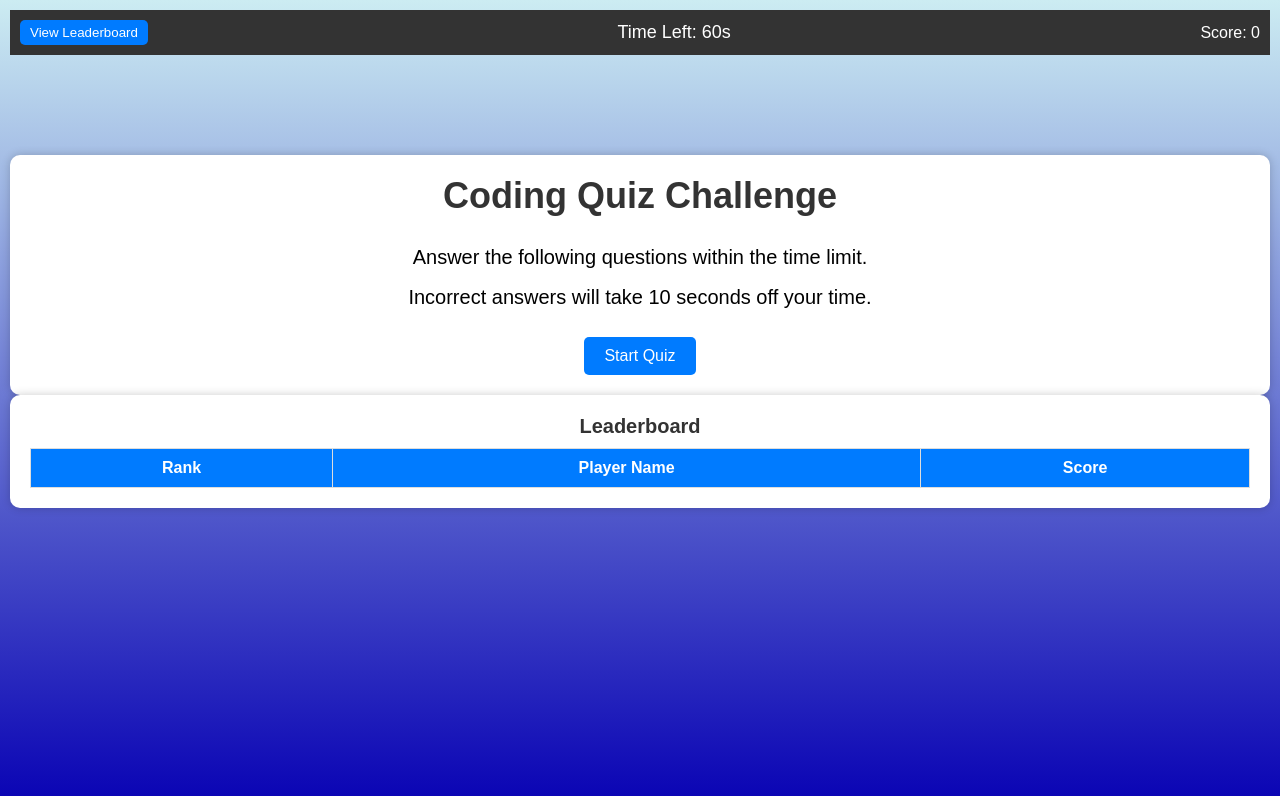
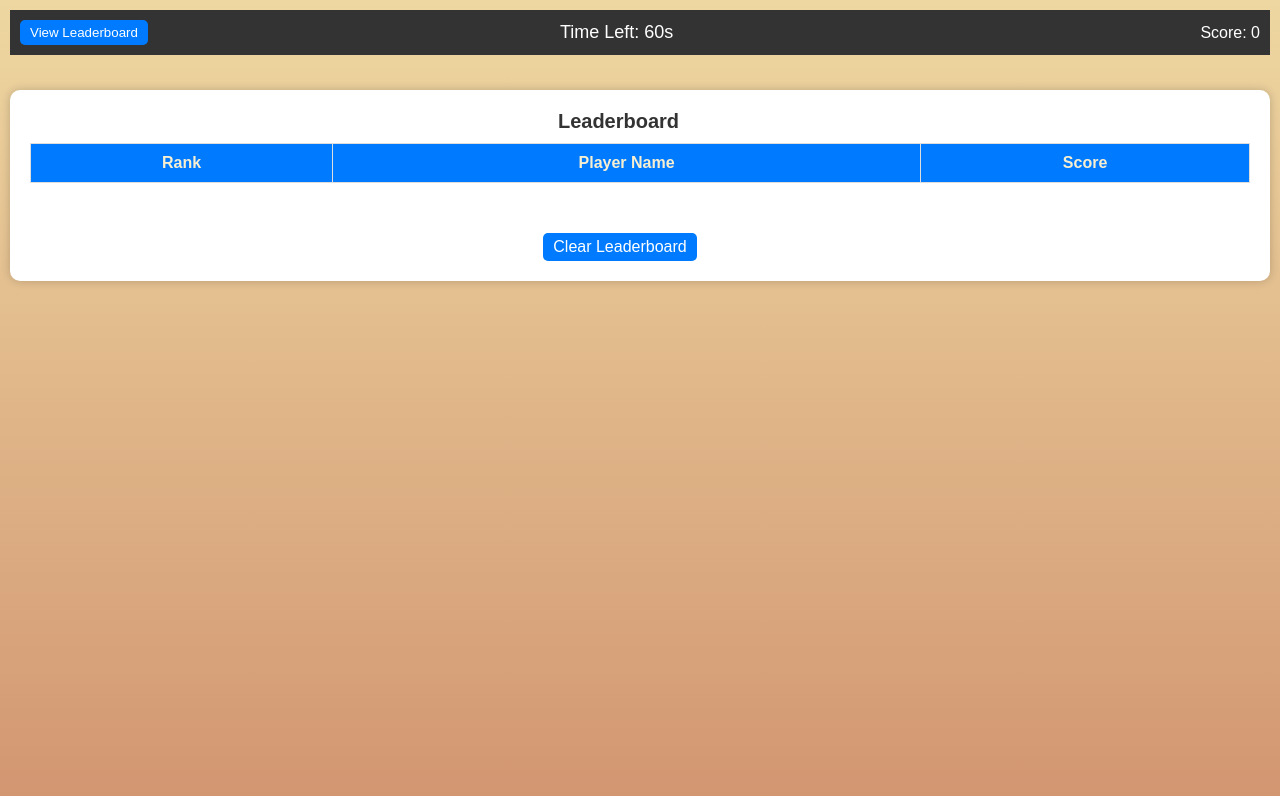
Before and after one commit to Clkwong3/brain-teaser, a plain HTML site: page index.html in a window 1280 px wide. Both pictures are taken after a click on the button "View Leaderboard". Drawn offline with Linux system fonts and the light colour scheme.

Commit message:
Clear the leaderboard and only show the leaderboard

```diff
--- a/index.html
+++ b/index.html
@@ -16,6 +16,7 @@
         <span id="timer">Time Left: 60s</span>
         <span id="score-display">Score: 0</span>
       </nav>
+
       <main>
         <!-- Landing Page Section -->
         <section class="landing-page">
@@ -74,6 +75,7 @@
               <!-- Leaderboard data will be displayed here -->
             </tbody>
           </table>
+          <button id="clear-button">Clear Leaderboard</button>
         </section>
       </main>
     </div>
--- a/script.js
+++ b/script.js
@@ -182,13 +182,32 @@ document
   .addEventListener("click", function () {
     // Toggle the visibility of the leaderboard section
     const leaderboardSection = document.getElementById("leaderboard");
-    leaderboardSection.style.display =
-      leaderboardSection.style.display === "none" ? "block" : "none";
+    leaderboardSection.style.display = "block"; // Show the leaderboard section
+
+    // Hide other sections (quiz and result)
+    quizSection.style.display = "none";
+    resultSection.style.display = "none";
+    landingPageSection.style.display = "none";
 
     // Call the function to display leaderboard data (you may need to modify this function)
     displayScores();
   });
 
+// Event Listener for Clear Leaderboard button
+document
+  .getElementById("clear-button")
+  .addEventListener("click", clearLeaderboard);
+
+// Function to clear the leaderboard and local storage
+function clearLeaderboard() {
+  // Clear the leaderboard displayed on the webpage
+  const leaderboardTable = document.querySelector("tbody");
+  leaderboardTable.innerHTML = ""; // This removes all rows from the leaderboard table
+
+  // Clear the leaderboard data in local storage
+  localStorage.removeItem("scores");
+}
+
 // Initial actions on window load
 window.addEventListener("load", displayScores);
 window.addEventListener("load", updateScoreDisplay);
--- a/style.css
+++ b/style.css
@@ -7,7 +7,7 @@
 
 /* Set a background color for the entire page */
 body {
-  background: linear-gradient(to bottom, #ccecf2, #0a04b4);
+  background: linear-gradient(to bottom, #eed7a1, #d29671);
   font-family: Arial, sans-serif;
 }
 
@@ -43,6 +43,7 @@ body {
 /* Style the timer text */
 #timer {
   font-size: 18px;
+  margin-right: 115px;
 }
 
 /* Style the header section */
@@ -93,7 +94,11 @@ main {
   transition: background-color 0.2s;
 }
 
-#start-button:hover {
+#leaderboard-button:hover,
+#start-button:hover,
+.choice:hover,
+#submit-button:hover,
+#clear-button:hover {
   background-color: #0056b3;
 }
 
@@ -134,10 +139,6 @@ ul {
   border-radius: 5px;
   cursor: pointer;
   transition: background-color 0.2s;
-}
-
-.choice:hover {
-  background-color: #0056b3;
 }
 
 /* Style the result section */
@@ -203,6 +204,7 @@ ul {
   display: none;
   text-align: center;
   padding: 20px;
+  margin-top: 35px;
   background-color: #fff;
   border-radius: 10px;
   box-shadow: 0 0 10px rgba(0, 0, 0, 0.2);
@@ -210,6 +212,7 @@ ul {
 
 #leaderboard h2 {
   font-size: 20px;
+  margin-right: 43px;
   margin-bottom: 10px;
   color: #333;
 }
@@ -227,9 +230,22 @@ table td {
 
 table th {
   background-color: #007bff;
-  color: #fff;
+  color: #f7efd2;
 }
 
 table tr:nth-child(even) {
   background-color: #f2f2f2;
 }
+
+#clear-button{
+  background-color: #007bff;
+  font-size: medium;
+  color: #fff;
+  border: none;
+  border-radius: 5px;
+  padding: 5px 10px;
+  margin-top: 50px;
+  margin-right: 40px;
+  cursor: pointer;
+  transition: background-color 0.2s;
+}
```
